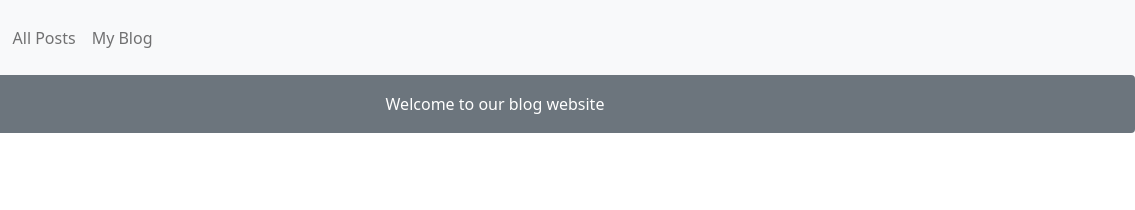
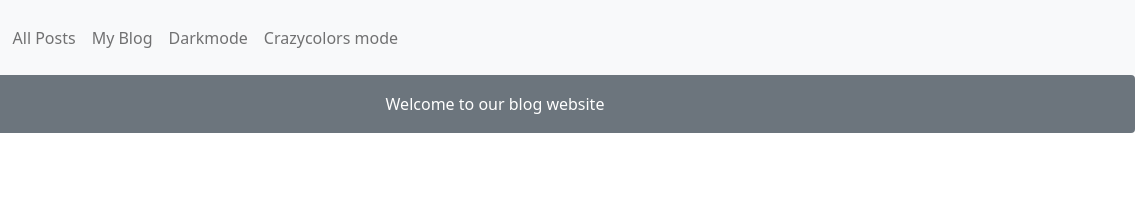
Before and after one commit to alihamedali96/OpenUpClient, a website: page index.html in a window 1280 px wide. Shown: the full height of the page, 145-1280 px from the left. Drawn offline with nearby package versions, Linux system fonts and the light colour scheme; no server answers.

Commit message:
add darkmode and crazycolors mode

```diff
--- a/index.html
+++ b/index.html
@@ -29,6 +29,12 @@
               </li>
               <li class="nav-item">
                 <a class="nav-link" href="myblog.html">My Blog</a>
+              </li>
+              <li class="nav-item">
+                <a class="nav-link" href="#">Darkmode</a>
+              </li>
+              <li class="nav-item">
+                <a class="nav-link" href="#">Crazycolors mode</a>
               </li>
             </ul>
           </div>
```
